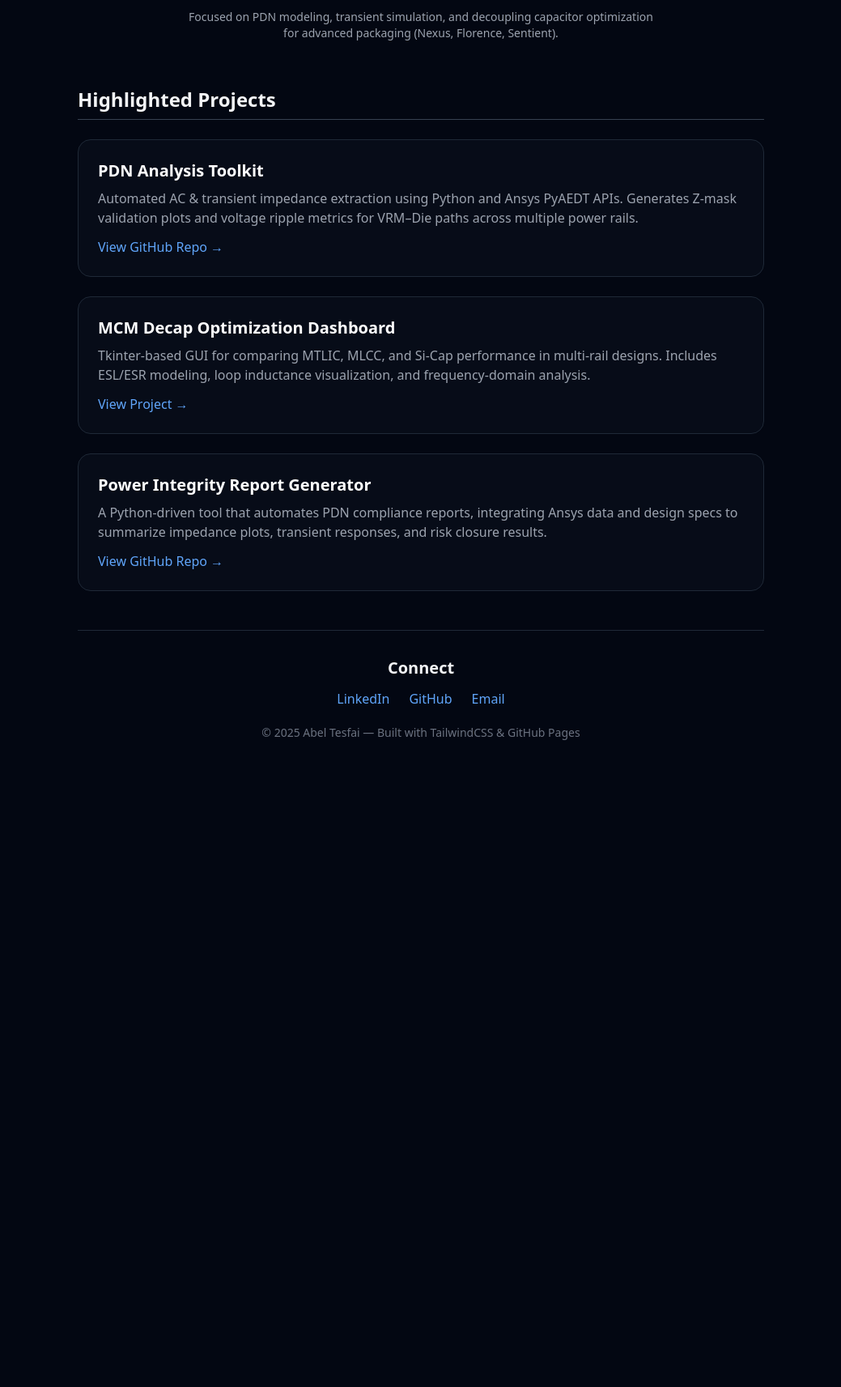
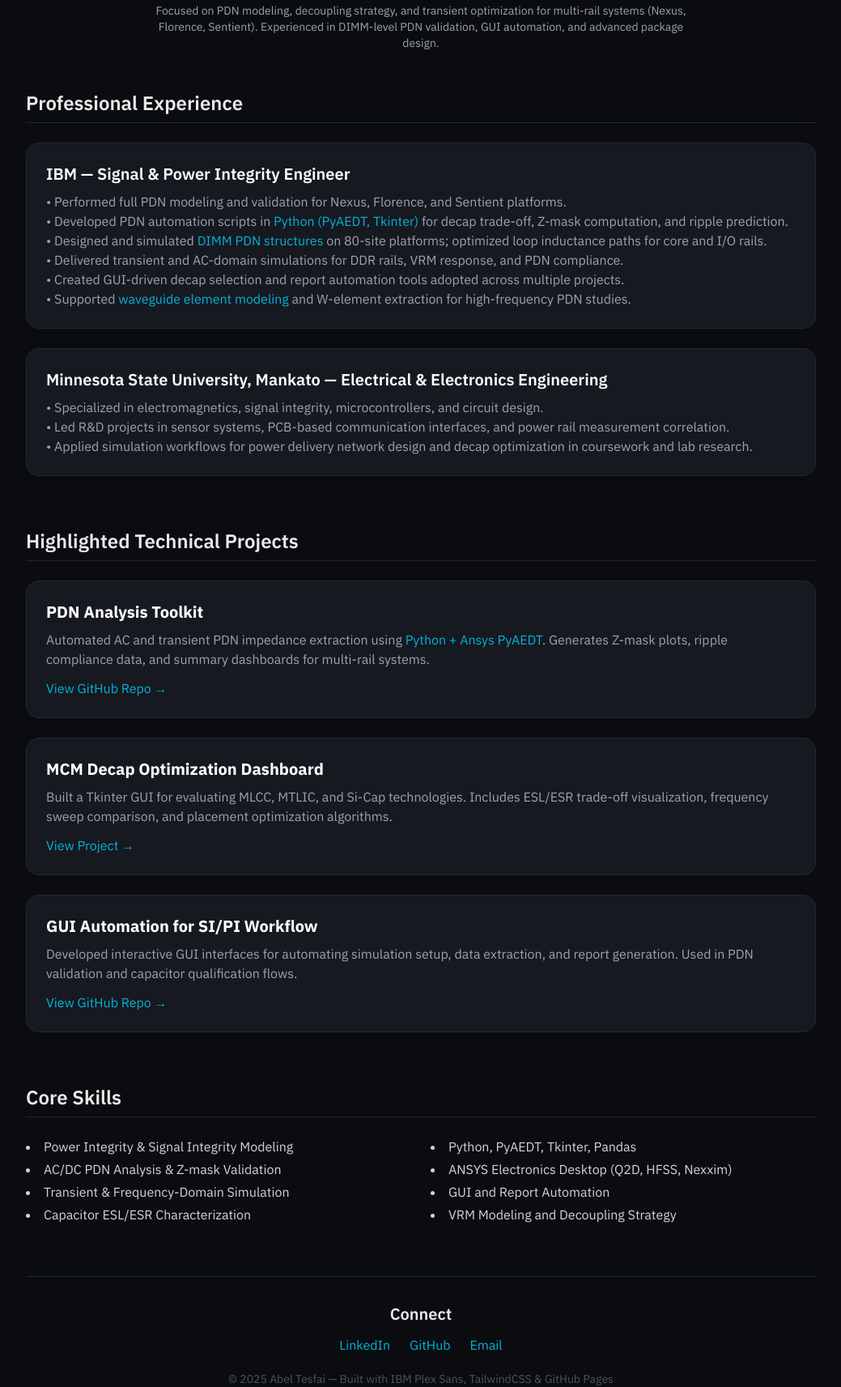
Before and after one commit to abeltesfai250/abeltesfai250.github.io, a plain HTML site: page index.html in a window 1280 px wide. Shown: the part 129-1842 px from the top of the page at 81% size, without its empty margins (120-1159 px from the left). Before the commit the page ends 1044 px from the top, so only its background shows below. Drawn offline with nearby package versions, Linux system fonts and the light colour scheme.

Commit message:
Update index.html

```diff
--- a/index.html
+++ b/index.html
@@ -1,85 +1,125 @@
 <!DOCTYPE html>
 <html lang="en">
 <head>
-  <meta charset="UTF-8">
-  <meta name="viewport" content="width=device-width, initial-scale=1.0">
+  <meta charset="UTF-8" />
+  <meta name="viewport" content="width=device-width, initial-scale=1.0" />
   <title>Abel Tesfai | Signal & Power Integrity Engineer</title>
   <script src="https://cdn.tailwindcss.com"></script>
+  <link href="https://fonts.googleapis.com/css2?family=IBM+Plex+Sans:wght@400;500;600;700&display=swap" rel="stylesheet">
   <style>
-    .hover-card {
-      transition: all 0.25s ease;
-    }
-    .hover-card:hover {
-      transform: translateY(-4px);
-      box-shadow: 0 4px 15px rgba(59,130,246,0.2);
-    }
+    body { font-family: 'IBM Plex Sans', sans-serif; background-color: #0B0C10; color: #EAEAEA; }
+    .accent { color: #00B4D8; }
+    .card { transition: all 0.3s ease; background-color: rgba(25, 28, 36, 0.85); border: 1px solid #1F2833; }
+    .card:hover { transform: translateY(-4px); border-color: #00B4D8; box-shadow: 0 4px 18px rgba(0, 180, 216, 0.2); }
+    .section-title { border-bottom: 1px solid #1F2833; padding-bottom: 0.5rem; margin-bottom: 1.5rem; }
   </style>
 </head>
 
-<body class="bg-gray-950 text-gray-100 font-sans">
-
+<body>
   <!-- Header -->
-  <header class="text-center py-14">
+  <header class="text-center py-12">
     <h1 class="text-4xl font-bold text-white">Abel Tesfai</h1>
-    <p class="text-blue-400 text-lg mt-2">Signal & Power Integrity Engineer @ IBM</p>
-    <p class="text-gray-400 text-sm mt-2 max-w-xl mx-auto">
-      Focused on PDN modeling, transient simulation, and decoupling capacitor optimization for advanced packaging (Nexus, Florence, Sentient).
+    <p class="accent text-lg mt-2">Signal & Power Integrity Engineer @ IBM</p>
+    <p class="text-gray-400 text-sm mt-2 max-w-2xl mx-auto">
+      Focused on PDN modeling, decoupling strategy, and transient optimization for multi-rail systems (Nexus, Florence, Sentient). Experienced in DIMM-level PDN validation, GUI automation, and advanced package design.
     </p>
   </header>
 
-  <!-- Projects Section -->
-  <main class="max-w-4xl mx-auto px-6 space-y-12">
+  <main class="max-w-5xl mx-auto px-6 space-y-16">
 
+    <!-- Professional Experience -->
     <section>
-      <h2 class="text-2xl font-semibold border-b border-gray-700 pb-2 mb-6">Highlighted Projects</h2>
+      <h2 class="text-2xl font-semibold section-title">Professional Experience</h2>
 
       <div class="grid gap-6">
-
-        <!-- Project 1 -->
-        <div class="hover-card border border-gray-800 p-6 rounded-2xl bg-gray-900/30">
-          <h3 class="text-xl font-bold text-white">PDN Analysis Toolkit</h3>
+        <!-- IBM -->
+        <div class="card p-6 rounded-2xl">
+          <h3 class="text-xl font-semibold text-white">IBM — Signal & Power Integrity Engineer</h3>
           <p class="text-gray-400 mt-2">
-            Automated AC & transient impedance extraction using Python and Ansys PyAEDT APIs.
-            Generates Z-mask validation plots and voltage ripple metrics for VRM–Die paths across multiple power rails.
+            • Performed full PDN modeling and validation for Nexus, Florence, and Sentient platforms.<br>
+            • Developed PDN automation scripts in <span class="accent">Python (PyAEDT, Tkinter)</span> for decap trade-off, Z-mask computation, and ripple prediction.<br>
+            • Designed and simulated <span class="accent">DIMM PDN structures</span> on 80-site platforms; optimized loop inductance paths for core and I/O rails.<br>
+            • Delivered transient and AC-domain simulations for DDR rails, VRM response, and PDN compliance.<br>
+            • Created GUI-driven decap selection and report automation tools adopted across multiple projects.<br>
+            • Supported <span class="accent">waveguide element modeling</span> and W-element extraction for high-frequency PDN studies.
           </p>
-          <a href="#" class="inline-block mt-3 text-blue-400 hover:text-blue-300">View GitHub Repo →</a>
         </div>
 
-        <!-- Project 2 -->
-        <div class="hover-card border border-gray-800 p-6 rounded-2xl bg-gray-900/30">
-          <h3 class="text-xl font-bold text-white">MCM Decap Optimization Dashboard</h3>
+        <!-- University -->
+        <div class="card p-6 rounded-2xl">
+          <h3 class="text-xl font-semibold text-white">Minnesota State University, Mankato — Electrical & Electronics Engineering</h3>
           <p class="text-gray-400 mt-2">
-            Tkinter-based GUI for comparing MTLIC, MLCC, and Si-Cap performance in multi-rail designs.
-            Includes ESL/ESR modeling, loop inductance visualization, and frequency-domain analysis.
+            • Specialized in electromagnetics, signal integrity, microcontrollers, and circuit design.<br>
+            • Led R&D projects in sensor systems, PCB-based communication interfaces, and power rail measurement correlation.<br>
+            • Applied simulation workflows for power delivery network design and decap optimization in coursework and lab research.
           </p>
-          <a href="#" class="inline-block mt-3 text-blue-400 hover:text-blue-300">View Project →</a>
         </div>
-
-        <!-- Project 3 -->
-        <div class="hover-card border border-gray-800 p-6 rounded-2xl bg-gray-900/30">
-          <h3 class="text-xl font-bold text-white">Power Integrity Report Generator</h3>
-          <p class="text-gray-400 mt-2">
-            A Python-driven tool that automates PDN compliance reports,
-            integrating Ansys data and design specs to summarize impedance plots, transient responses, and risk closure results.
-          </p>
-          <a href="#" class="inline-block mt-3 text-blue-400 hover:text-blue-300">View GitHub Repo →</a>
-        </div>
-
       </div>
     </section>
 
-    <!-- Contact Section -->
+    <!-- Technical Projects -->
+    <section>
+      <h2 class="text-2xl font-semibold section-title">Highlighted Technical Projects</h2>
+
+      <div class="grid gap-6">
+        <!-- PDN Toolkit -->
+        <div class="card p-6 rounded-2xl">
+          <h3 class="text-xl font-bold text-white">PDN Analysis Toolkit</h3>
+          <p class="text-gray-400 mt-2">
+            Automated AC and transient PDN impedance extraction using <span class="accent">Python + Ansys PyAEDT</span>. Generates Z-mask plots, ripple compliance data, and summary dashboards for multi-rail systems.
+          </p>
+          <a href="#" class="inline-block mt-3 accent hover:underline">View GitHub Repo →</a>
+        </div>
+
+        <!-- Decap Optimization -->
+        <div class="card p-6 rounded-2xl">
+          <h3 class="text-xl font-bold text-white">MCM Decap Optimization Dashboard</h3>
+          <p class="text-gray-400 mt-2">
+            Built a Tkinter GUI for evaluating MLCC, MTLIC, and Si-Cap technologies. Includes ESL/ESR trade-off visualization, frequency sweep comparison, and placement optimization algorithms.
+          </p>
+          <a href="#" class="inline-block mt-3 accent hover:underline">View Project →</a>
+        </div>
+
+        <!-- GUI Automation -->
+        <div class="card p-6 rounded-2xl">
+          <h3 class="text-xl font-bold text-white">GUI Automation for SI/PI Workflow</h3>
+          <p class="text-gray-400 mt-2">
+            Developed interactive GUI interfaces for automating simulation setup, data extraction, and report generation. Used in PDN validation and capacitor qualification flows.
+          </p>
+          <a href="#" class="inline-block mt-3 accent hover:underline">View GitHub Repo →</a>
+        </div>
+      </div>
+    </section>
+
+    <!-- Skills -->
+    <section>
+      <h2 class="text-2xl font-semibold section-title">Core Skills</h2>
+      <div class="grid md:grid-cols-2 gap-6 text-gray-300">
+        <ul class="list-disc list-inside space-y-1">
+          <li>Power Integrity & Signal Integrity Modeling</li>
+          <li>AC/DC PDN Analysis & Z-mask Validation</li>
+          <li>Transient & Frequency-Domain Simulation</li>
+          <li>Capacitor ESL/ESR Characterization</li>
+        </ul>
+        <ul class="list-disc list-inside space-y-1">
+          <li>Python, PyAEDT, Tkinter, Pandas</li>
+          <li>ANSYS Electronics Desktop (Q2D, HFSS, Nexxim)</li>
+          <li>GUI and Report Automation</li>
+          <li>VRM Modeling and Decoupling Strategy</li>
+        </ul>
+      </div>
+    </section>
+
+    <!-- Contact -->
     <section class="border-t border-gray-800 pt-8 text-center">
       <h2 class="text-xl font-semibold mb-3">Connect</h2>
       <div class="flex justify-center space-x-6">
-        <a href="https://www.linkedin.com/in/abel-tesfai-206772141/" target="_blank" class="text-blue-400 hover:text-blue-300">LinkedIn</a>
-        <a href="https://github.com/abeltesfai250" target="_blank" class="text-blue-400 hover:text-blue-300">GitHub</a>
-        <a href="mailto:abeltesfai250@gmail.com" class="text-blue-400 hover:text-blue-300">Email</a>
+        <a href="https://www.linkedin.com/in/abel-tesfai-206772141/" target="_blank" class="accent hover:text-blue-300">LinkedIn</a>
+        <a href="https://github.com/abeltesfai250" target="_blank" class="accent hover:text-blue-300">GitHub</a>
+        <a href="mailto:abeltesfai250@gmail.com" class="accent hover:text-blue-300">Email</a>
       </div>
-      <p class="text-gray-500 text-sm mt-5">© 2025 Abel Tesfai — Built with TailwindCSS & GitHub Pages</p>
+      <p class="text-gray-600 text-sm mt-5">© 2025 Abel Tesfai — Built with IBM Plex Sans, TailwindCSS & GitHub Pages</p>
     </section>
-
   </main>
-
 </body>
 </html>
```
